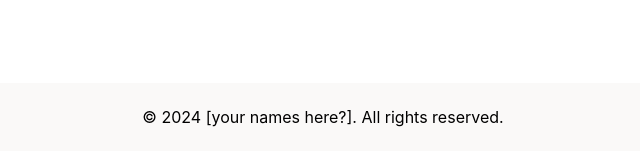
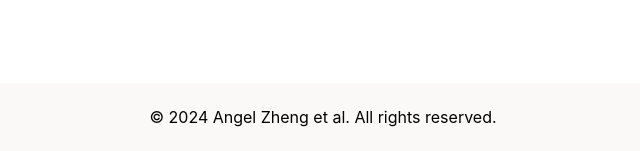
Before and after one commit to zhenange178/CS-338, a PHP site: page /index.php in a window 1280 px wide. Shown: the part 649-800 px from the top of the page, without its empty margins (317-957 px from the left). Run offline with PHP 8.4, Linux system fonts and the light colour scheme.

Commit message:
footer text

```diff
--- a/includes/footer.php
+++ b/includes/footer.php
@@ -1,6 +1,6 @@
     </div>
     <div class="footer">
-        <p>&copy; 2024 [your names here?]. All rights reserved.</p>
+        <p>&copy; 2024 Angel Zheng et al. All rights reserved.</p>
     </div>
 </body>
 </html>
```
